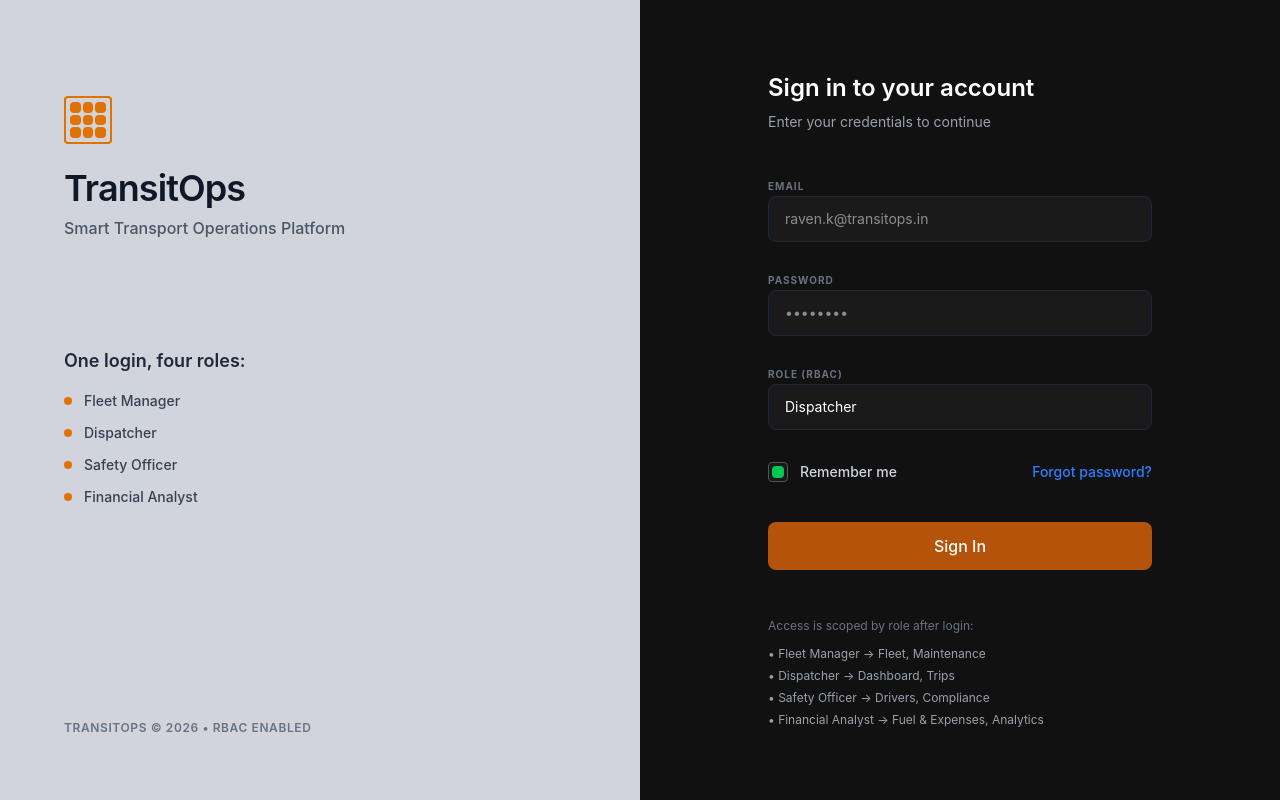
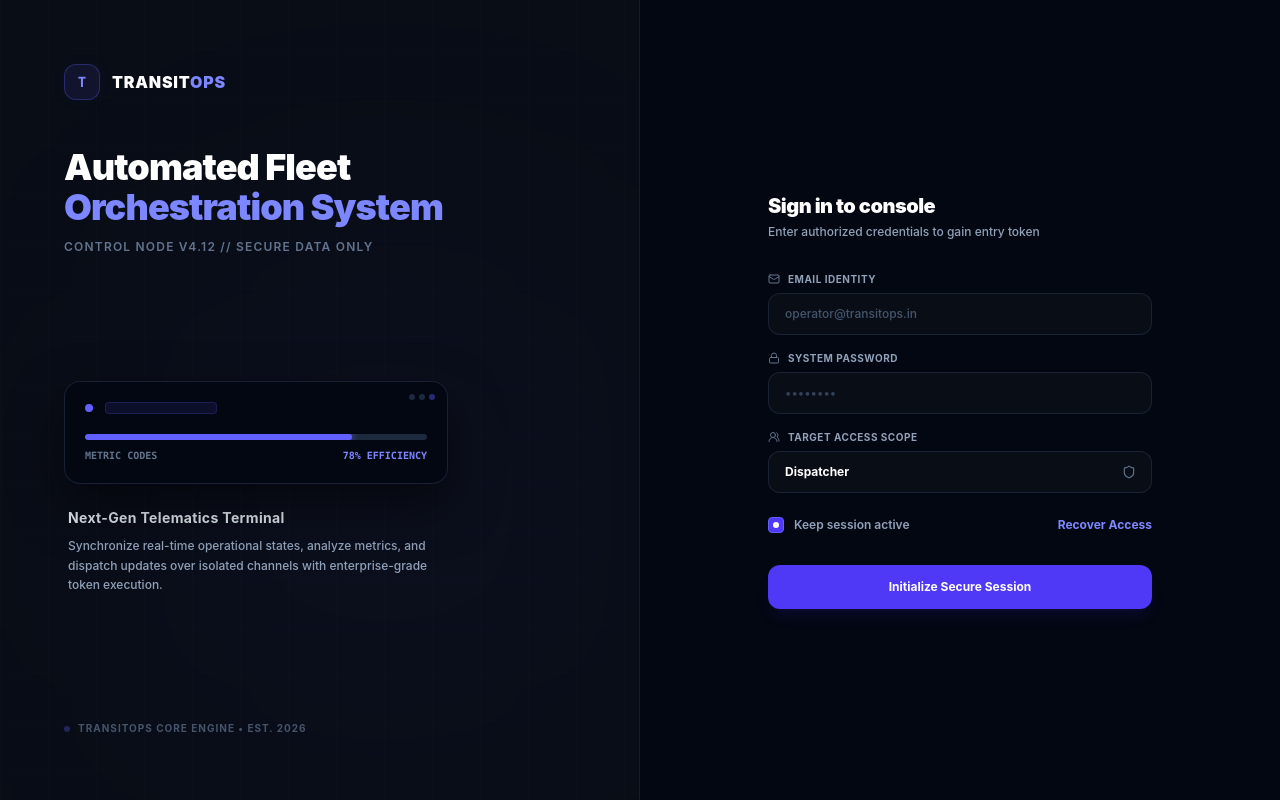
Before and after one commit to timey07/TransitOps, a React (Vite) app in the folder frontend/: page /login in a window 1280 px wide. Built offline with nearby package versions, Linux system fonts and the light colour scheme.

Commit message:
feat:improve login page ui

```diff
--- a/frontend/src/pages/Login.tsx
+++ b/frontend/src/pages/Login.tsx
@@ -1,6 +1,6 @@
 import { useState } from 'react';
 import { useNavigate } from 'react-router-dom';
-import { X } from 'lucide-react';
+import { X, Shield, Lock, Mail, Users2 } from 'lucide-react';
 
 export default function Login() {
   const [email, setEmail] = useState('');
@@ -40,11 +40,8 @@ export default function Login() {
         throw new Error(data.error || 'Invalid credentials.');
       }
 
-      // Save token and user details to localStorage
       localStorage.setItem('token', data.token);
       localStorage.setItem('user', JSON.stringify(data.user));
-
-      // Navigate to dashboard
       navigate('/');
     } catch (err: any) {
       setError(err.message || 'Something went wrong');
@@ -54,134 +51,178 @@ export default function Login() {
   };
 
   return (
-    <div className="flex min-h-screen font-sans">
+    <div className="flex min-h-screen bg-[#030712] font-sans selection:bg-indigo-500/30 selection:text-indigo-200">
 
-      {/* Left Panel - Light */}
-      <div className="w-1/2 bg-[#d1d5db] relative flex flex-col p-16">
+      {/* Left Panel - Premium Synced Visual Deck */}
+      <div className="hidden lg:flex lg:w-1/2 bg-[#090d16] border-r border-slate-800/60 relative flex-col p-16 justify-between overflow-hidden">
 
-        <div className="mt-8">
-          <div className="w-12 h-12 bg-transparent border-2 border-amber-600 rounded grid grid-cols-3 gap-0.5 p-1 mb-6">
-            {[...Array(9)].map((_, i) => (
-              <div key={i} className="bg-amber-600 rounded-sm"></div>
-            ))}
+        {/* Strict Color Grid Pattern Background */}
+        <div className="absolute inset-0 bg-[linear-gradient(to_right,#1e293b15_1px,transparent_1px),linear-gradient(to_bottom,#1e293b10_1px,transparent_1px)] bg-[size:3rem_3rem]" />
+
+        {/* Precise Application Theme Glowing Orb */}
+        <div className="absolute top-1/3 left-1/4 w-[450px] h-[450px] bg-indigo-500/5 rounded-full blur-[140px] pointer-events-none animate-pulse duration-[6000ms]" />
+
+        <div className="relative z-10">
+          <div className="flex items-center gap-3 mb-12">
+            <div className="h-9 w-9 rounded-xl bg-indigo-500/10 border border-indigo-500/30 flex items-center justify-center text-indigo-400 font-bold font-mono text-sm shadow-[0_0_15px_rgba(99,102,241,0.05)]">
+              T
+            </div>
+            <span className="text-base font-black text-white tracking-wider uppercase">
+              Transit<span className="text-indigo-400">Ops</span>
+            </span>
           </div>
 
-          <h1 className="text-4xl font-semibold text-gray-900 tracking-tight">TransitOps</h1>
-          <p className="text-gray-600 mt-2 font-medium">Smart Transport Operations Platform</p>
+          <h1 className="text-4xl font-black text-white tracking-tight leading-[1.1]">
+            Automated Fleet <br />
+            <span className="text-indigo-400">Orchestration System</span>
+          </h1>
+          <p className="text-xs font-semibold text-slate-500 mt-3 max-w-xs uppercase tracking-widest">
+            Control Node v4.12 // SECURE DATA ONLY
+          </p>
         </div>
 
-        <div className="my-auto">
-          <p className="text-gray-800 font-semibold mb-4 text-lg">One login, four roles:</p>
-          <ul className="space-y-3">
-            {['Fleet Manager', 'Dispatcher', 'Safety Officer', 'Financial Analyst'].map((r) => (
-              <li key={r} className="flex items-center text-gray-700 text-sm font-medium">
-                <span className="w-2 h-2 rounded-full bg-amber-600 mr-3"></span>
-                {r}
-              </li>
-            ))}
-          </ul>
+        {/* High-Fidelity App Wireframe Vector Mockup */}
+        <div className="relative z-10 my-auto max-w-sm w-full space-y-6">
+          <div className="p-5 bg-[#030712]/90 border border-slate-800/80 rounded-2xl relative shadow-[0_20px_50px_rgba(0,0,0,0.5)] backdrop-blur-sm group hover:border-indigo-500/30 transition-colors duration-300">
+            <div className="absolute top-3 right-3 flex gap-1">
+              <span className="w-1.5 h-1.5 rounded-full bg-slate-800" />
+              <span className="w-1.5 h-1.5 rounded-full bg-slate-800" />
+              <span className="w-1.5 h-1.5 rounded-full bg-indigo-500/40" />
             </div>
 
-        <div className="mt-auto text-xs text-gray-500 font-semibold uppercase tracking-wider">
-          TRANSITOPS © 2026 • RBAC ENABLED
+            <div className="space-y-4">
+              <div className="flex items-center gap-3">
+                <div className="w-2 h-2 rounded-full bg-indigo-500 animate-ping" />
+                <div className="h-3 w-28 bg-indigo-500/10 rounded border border-indigo-500/20" />
+              </div>
+
+              <div className="space-y-2 pt-1">
+                <div className="h-1.5 w-full bg-slate-800 rounded-full overflow-hidden">
+                  <div className="w-[78%] h-full bg-indigo-500 rounded-full shadow-[0_0_8px_#6366f1]" />
+                </div>
+                <div className="flex justify-between text-[10px] font-mono text-slate-500 font-bold">
+                  <span>METRIC CODES</span>
+                  <span className="text-indigo-400">78% EFFICIENCY</span>
+                </div>
+              </div>
             </div>
           </div>
 
-      {/* Right Panel - Dark */}
-      <div className="w-1/2 bg-[#111111] flex flex-col items-center justify-center relative">
+          <div className="space-y-2 px-1">
+            <h3 className="text-sm font-bold text-slate-200 tracking-wide">Next-Gen Telematics Terminal</h3>
+            <p className="text-xs text-slate-400 leading-relaxed font-medium">
+              Synchronize real-time operational states, analyze metrics, and dispatch updates over isolated channels with enterprise-grade token execution.
+            </p>
+          </div>
+        </div>
 
-        {/* Error State Overlay */}
+        <div className="relative z-10 text-[10px] font-bold text-slate-600 uppercase tracking-widest flex items-center gap-2">
+          <span className="w-1.5 h-1.5 rounded-full bg-indigo-500/30" />
+          TRANSITOPS CORE ENGINE • EST. 2026
+        </div>
+      </div>
+
+      {/* Right Panel - Core Authentication Module (UNTOUCHED Structure with Matched Colors) */}
+      <div className="w-full lg:w-1/2 flex flex-col items-center justify-center p-8 relative">
+
+        {/* Floating System Alerts */}
         {error && (
-          <div className="absolute right-12 top-48 w-64 p-4 rounded-xl border border-dashed border-red-500 bg-[#1a1a1a] text-red-400 z-10 shadow-2xl">
-            <div className="flex items-start">
-              <X className="w-5 h-5 mr-2 shrink-0 mt-0.5 font-bold" />
-              <p className="text-sm font-medium leading-relaxed">
-                {error}
-              </p>
+          <div className="absolute right-8 top-8 left-8 sm:left-auto sm:w-80 p-4 rounded-xl border border-rose-500/30 bg-rose-950/10 backdrop-blur-md text-rose-400 z-20 shadow-2xl animate-in fade-in slide-in-from-top-4 duration-200">
+            <div className="flex items-start justify-between">
+              <div className="flex gap-2.5">
+                <X className="w-4 h-4 shrink-0 mt-0.5" />
+                <p className="text-xs font-bold tracking-wide leading-relaxed">{error}</p>
+              </div>
+              <button onClick={() => setError('')} className="text-rose-400/50 hover:text-rose-400 ml-2">
+                <X className="w-3.5 h-3.5" />
+              </button>
             </div>
           </div>
         )}
 
         <div className="w-full max-w-sm">
-          <h2 className="text-2xl font-semibold text-white mb-2">Sign in to your account</h2>
-          <p className="text-gray-400 text-sm mb-10">Enter your credentials to continue</p>
+          <header className="mb-8">
+            <h2 className="text-xl font-black text-white tracking-tight">Sign in to console</h2>
+            <p className="text-slate-400 text-xs font-medium mt-1">Enter authorized credentials to gain entry token</p>
+          </header>
 
-          <form onSubmit={handleSubmit} className="space-y-6">
+          <form onSubmit={handleSubmit} className="space-y-4">
 
-            {/* Email Field */}
-            <div className="space-y-2">
-              <label className="text-[10px] font-bold text-gray-500 tracking-widest uppercase">EMAIL</label>
+            {/* Email Form Entry */}
+            <div className="space-y-1.5">
+              <label className="text-[10px] font-bold text-slate-400 tracking-wider uppercase flex items-center gap-2">
+                <Mail size={12} className="text-slate-500" /> Email Identity
+              </label>
               <input
                 type="email"
                 value={email}
                 onChange={(e) => setEmail(e.target.value)}
-                className="w-full bg-[#1a1a1a] border border-gray-800 rounded-lg px-4 py-3 text-white text-sm focus:outline-none focus:border-amber-600 transition-colors"
-                placeholder="raven.k@transitops.in"
+                className="w-full bg-[#090d16] border border-slate-800/80 rounded-xl px-4 py-3 text-white text-xs font-medium focus:outline-none focus:border-indigo-500 focus:ring-2 focus:ring-indigo-500/20 dark:focus:ring-indigo-500/40 transition-all placeholder-slate-600"
+                placeholder="operator@transitops.in"
                 required
               />
             </div>
 
-            {/* Password Field */}
-            <div className="space-y-2">
-              <label className="text-[10px] font-bold text-gray-500 tracking-widest uppercase">PASSWORD</label>
+            {/* Password Form Entry */}
+            <div className="space-y-1.5">
+              <label className="text-[10px] font-bold text-slate-400 tracking-wider uppercase flex items-center gap-2">
+                <Lock size={12} className="text-slate-500" /> System Password
+              </label>
               <input
                 type="password"
                 value={password}
                 onChange={(e) => setPassword(e.target.value)}
-                className="w-full bg-[#1a1a1a] border border-gray-800 rounded-lg px-4 py-3 text-white text-sm focus:outline-none focus:border-amber-600 transition-colors"
+                className="w-full bg-[#090d16] border border-slate-800/80 rounded-xl px-4 py-3 text-white text-xs font-medium focus:outline-none focus:border-indigo-500 focus:ring-2 focus:ring-indigo-500/20 dark:focus:ring-indigo-500/40 transition-all placeholder-slate-700"
                 placeholder="••••••••"
                 required
               />
             </div>
 
-            {/* Role Field */}
-            <div className="space-y-2">
-              <label className="text-[10px] font-bold text-gray-500 tracking-widest uppercase">ROLE (RBAC)</label>
+            {/* Role Target Select */}
+            <div className="space-y-1.5">
+              <label className="text-[10px] font-bold text-slate-400 tracking-wider uppercase flex items-center gap-2">
+                <Users2 size={12} className="text-slate-500" /> Target Access Scope
+              </label>
+              <div className="relative">
                 <select
                   value={role}
                   onChange={(e) => setRole(e.target.value)}
-                className="w-full bg-[#1a1a1a] border border-gray-800 rounded-lg px-4 py-3 text-white text-sm appearance-none focus:outline-none focus:border-amber-600 transition-colors"
+                  className="w-full bg-[#090d16] border border-slate-800/80 rounded-xl px-4 py-3 text-white text-xs font-bold focus:outline-none focus:border-indigo-500 focus:ring-2 focus:ring-indigo-500/20 transition-all cursor-pointer appearance-none"
                 >
                   <option>Fleet Manager</option>
                   <option>Dispatcher</option>
                   <option>Safety Officer</option>
                   <option>Financial Analyst</option>
                 </select>
+                <div className="pointer-events-none absolute inset-y-0 right-0 flex items-center pr-4 text-slate-500">
+                  <Shield size={14} />
+                </div>
+              </div>
             </div>
 
-            {/* Options */}
+            {/* Persistence Controls */}
             <div className="flex items-center justify-between pt-2">
-              <label className="flex items-center space-x-3 cursor-pointer">
-                <div className="w-5 h-5 rounded border border-gray-600 bg-[#1a1a1a] flex items-center justify-center">
-                  <div className="w-3 h-3 bg-green-500 rounded-sm"></div>
+              <label className="flex items-center space-x-2.5 cursor-pointer group">
+                <input type="checkbox" defaultChecked className="sr-only peer" />
+                <div className="w-4 h-4 rounded border border-slate-700 bg-[#090d16] flex items-center justify-center peer-checked:border-indigo-500 peer-checked:bg-indigo-600 transition-all">
+                  <div className="w-1.5 h-1.5 bg-white rounded-sm"></div>
                 </div>
-                <span className="text-gray-300 text-sm font-medium">Remember me</span>
+                <span className="text-slate-400 text-xs font-semibold group-hover:text-slate-300 transition-colors">Keep session active</span>
               </label>
-              <a href="#" className="text-blue-500 hover:text-blue-400 text-sm font-medium transition-colors">
-                Forgot password?
+              <a href="#" className="text-indigo-400 hover:text-indigo-300 text-xs font-bold transition-colors">
+                Recover Access
               </a>
             </div>
 
-            {/* Submit Button */}
+            {/* Action Trigger */}
             <button
               type="submit"
               disabled={loading}
-              className="w-full bg-[#b45309] hover:bg-[#92400e] text-white font-medium rounded-lg py-3 mt-4 transition-colors disabled:opacity-50"
+              className="w-full bg-indigo-600 hover:bg-indigo-500 text-white text-xs font-bold rounded-xl py-3.5 mt-4 shadow-lg shadow-indigo-600/10 transition-all duration-200 hover:scale-[1.01] disabled:opacity-50 disabled:hover:scale-100 cursor-pointer"
             >
-              {loading ? 'Signing in...' : 'Sign In'}
+              {loading ? 'Authorizing Console Token...' : 'Initialize Secure Session'}
             </button>
           </form>
-
-          {/* Scoped Access Info */}
-          <div className="mt-12">
-            <p className="text-gray-500 text-xs mb-3">Access is scoped by role after login:</p>
-            <ul className="space-y-1.5 text-gray-400 text-xs">
-              <li>• Fleet Manager → Fleet, Maintenance</li>
-              <li>• Dispatcher → Dashboard, Trips</li>
-              <li>• Safety Officer → Drivers, Compliance</li>
-              <li>• Financial Analyst → Fuel & Expenses, Analytics</li>
-            </ul>
-          </div>
 
         </div>
       </div>
```
Lines whose indentation alone changed are shown as unchanged.
